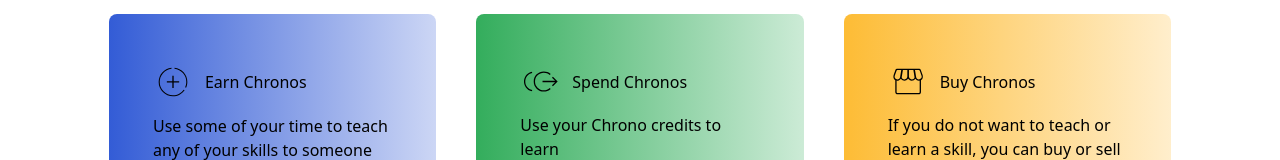
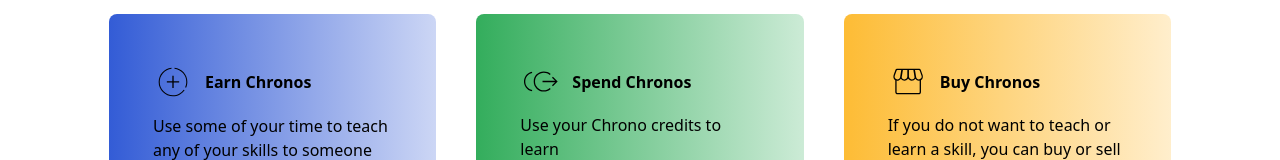
Before and after one commit to juaninicolai/chronocademy, a Next.js app: page / in a window 1280 px wide. Shown: the part 1018-1178 px from the top of the page. Built offline with nearby package versions, Linux system fonts and the light colour scheme.

Commit message:
Make box font bold

```diff
--- a/app/components/Box.tsx
+++ b/app/components/Box.tsx
@@ -13,7 +13,7 @@ const Box: React.FC<BoxProps> = ({ color, image, title, body }) => {
         <div className={`flex flex-col gap-3 p-12 px-11 flex-1 rounded-lg ${color}`}>
             <div className={"flex items-center gap-3"}>
                 <Image src={image} alt={title} width={40} height={40}/>
-                <p id={"box-title"}>{title}</p>
+                <p id={"box-title"} className={"font-bold"}>{title}</p>
             </div>
             <p id={"box-body"}>{body}</p>
         </div>
```
